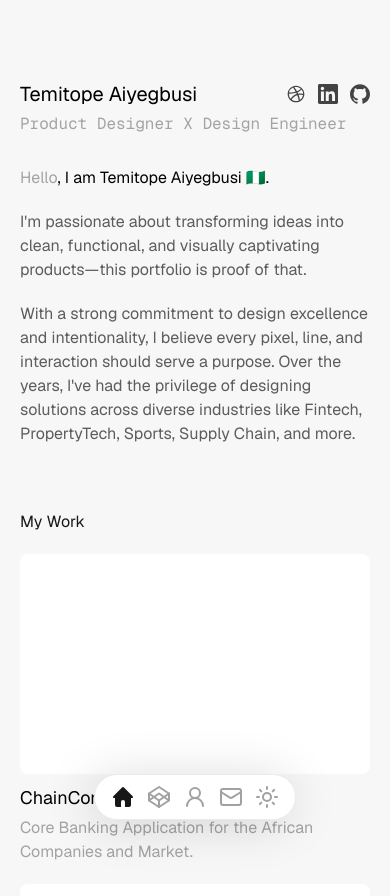
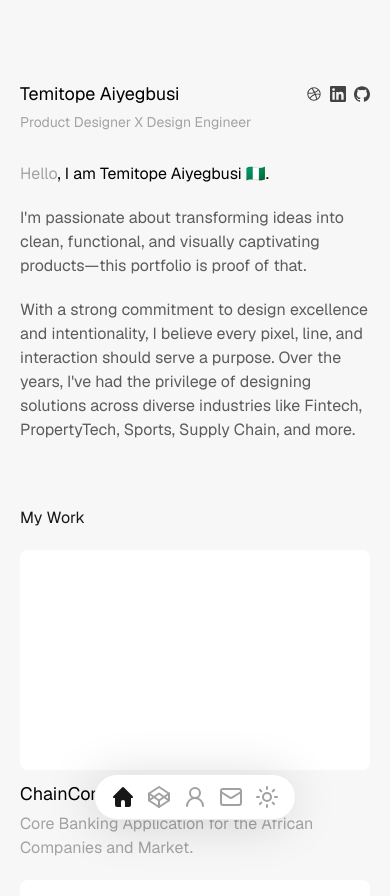
Before and after one commit to ttaiyegbusi/Temitope-Portfolio-2026, a Next.js app: page / in a window 390 px wide. Shown: the top 896 px of the page. Built offline with nearby package versions, Linux system fonts and the light colour scheme.

Commit message:
feat: enhance responsive design by adjusting header font sizes and hiding scrollbars on mobile

```diff
--- a/src/app/globals.css
+++ b/src/app/globals.css
@@ -50,3 +50,13 @@ body {
 .animate-lightbox-scale {
   animation: lightbox-scale 0.3s cubic-bezier(0.16, 1, 0.3, 1) both;
 }
+
+@media (max-width: 767px) {
+  body {
+    scrollbar-width: none;
+    -ms-overflow-style: none;
+  }
+  body::-webkit-scrollbar {
+    display: none;
+  }
+}
--- a/src/app/page.tsx
+++ b/src/app/page.tsx
@@ -39,16 +39,16 @@ export default function HomePage() {
       {/* Header */}
       <header className="flex flex-col gap-1">
         <div className="flex items-center justify-between">
-          <h1 className="text-xl font-normal text-black font-sans">
+          <h1 className="text-lg md:text-xl font-normal text-black font-sans">
             Temitope Aiyegbusi
           </h1>
-          <div className="flex items-center gap-3">
+          <div className="flex items-center gap-2 md:gap-3">
             <a
               href="https://dribbble.com"
               target="_blank"
               rel="noopener noreferrer"
               aria-label="Dribbble"
-              className="opacity-80 hover:opacity-100 transition-opacity"
+              className="opacity-80 hover:opacity-100 transition-opacity [&_svg]:w-4 [&_svg]:h-4 md:[&_svg]:w-5 md:[&_svg]:h-5"
             >
               <DribbbleIcon />
             </a>
@@ -57,7 +57,7 @@ export default function HomePage() {
               target="_blank"
               rel="noopener noreferrer"
               aria-label="LinkedIn"
-              className="opacity-80 hover:opacity-100 transition-opacity"
+              className="opacity-80 hover:opacity-100 transition-opacity [&_svg]:w-4 [&_svg]:h-4 md:[&_svg]:w-5 md:[&_svg]:h-5"
             >
               <LinkedInIcon />
             </a>
@@ -66,13 +66,13 @@ export default function HomePage() {
               target="_blank"
               rel="noopener noreferrer"
               aria-label="GitHub"
-              className="opacity-80 hover:opacity-100 transition-opacity"
+              className="opacity-80 hover:opacity-100 transition-opacity [&_svg]:w-4 [&_svg]:h-4 md:[&_svg]:w-5 md:[&_svg]:h-5"
             >
               <GitHubIcon />
             </a>
           </div>
         </div>
-        <p className="text-base font-normal text-text-soft font-mono">
+        <p className="text-sm md:text-base font-normal text-text-soft font-sans">
           Product Designer X Design Engineer
         </p>
       </header>
```
